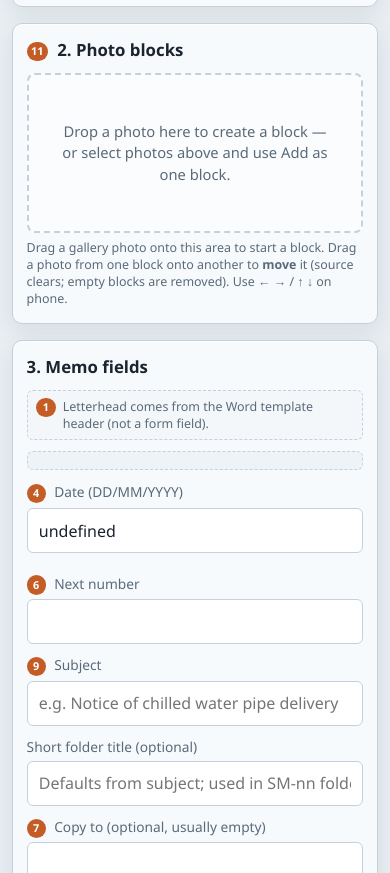
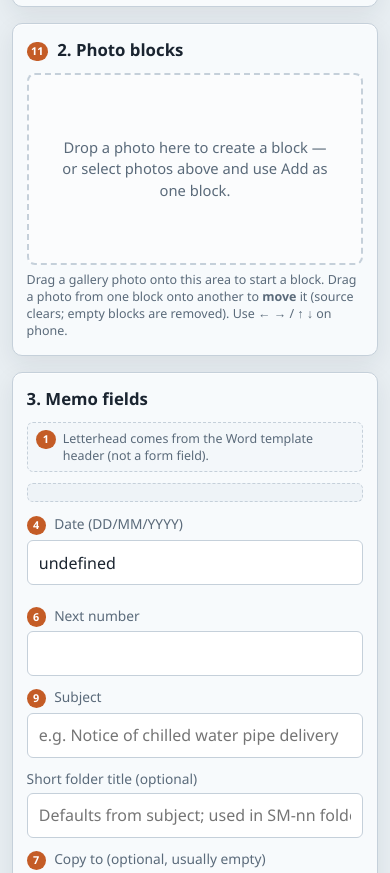
Before and after one commit to lanlhl2005-star/SM, a website with bundled scripts: page public/index.html in a window 390 px wide. Shown: the part 964-1837 px from the top of the page. Built offline with nearby package versions, Linux system fonts and the light colour scheme; files whose address does not match are found by name.

Commit message:
Slightly enlarge Photo blocks tray; scroll only when needed
Bump empty dotted tray min-height a little (9→12rem) so it uses
space underneath without changing PR #28 max-height. Use overflow:auto
so the scrollbar appears only when content overflows.

Co-authored-by: lanlhl2005-star <lanlhl2005-star@users.noreply.github.com>

```diff
--- a/public/styles.css
+++ b/public/styles.css
@@ -475,10 +475,10 @@ h2 {
   display: flex;
   flex-direction: column;
   gap: 0.65rem;
-  min-height: 9rem;
+  /* Slightly taller empty tray; PR #28 max-height + overflow:auto (scroll only when needed) */
+  min-height: 12rem;
   max-height: min(48vh, 26rem);
-  overflow-x: hidden;
-  overflow-y: auto;
+  overflow: auto;
   padding: 0.55rem;
   border-radius: 8px;
   border: 2px dashed var(--line);
@@ -1038,7 +1038,7 @@ h2 {
 
   .blocks {
     max-height: min(56vh, 28rem);
-    min-height: 10rem;
+    min-height: 12rem;
   }
 
   .block {
```
